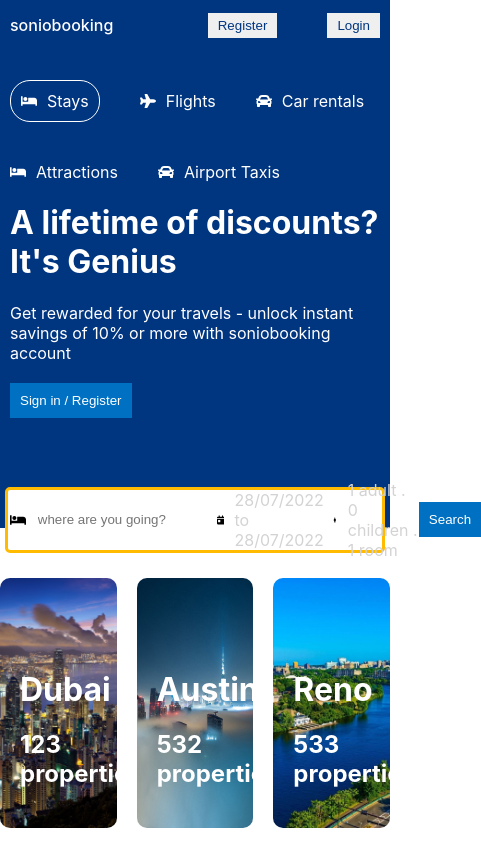
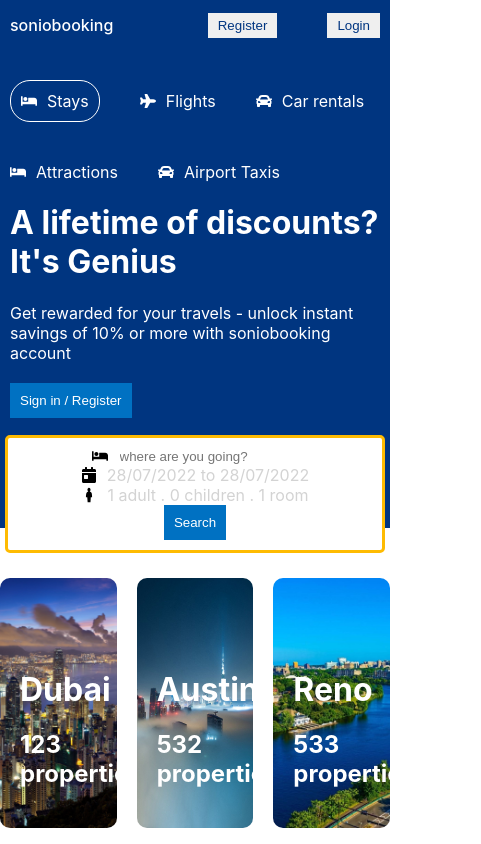
Before and after one commit to sonio-deji/bookingapp, a React (Create React App) app: page / in a window 390 px wide. Shown: the top 844 px of the page, 481 px wide, since content can reach past the window. Built offline with nearby package versions, Linux system fonts and the light colour scheme.

Commit message:
changes to headerSearch

```diff
--- a/src/components/header/header.css
+++ b/src/components/header/header.css
@@ -45,7 +45,7 @@
     cursor: pointer;
 }
 .headerSearch {
-    height: 40px;
+    height: max-fit;
     background-color: white;
     border: 3px solid #febb02;
     display: flex;
@@ -63,6 +63,11 @@
 @media (max-width: 650px) {
     .headerSearch {
         width: 95%;
+}
+@media (max-width: 500px) {
+    .headerSearch {
+        flex-direction: column;
+    }
 }
 }
 .headerIcon {
```
